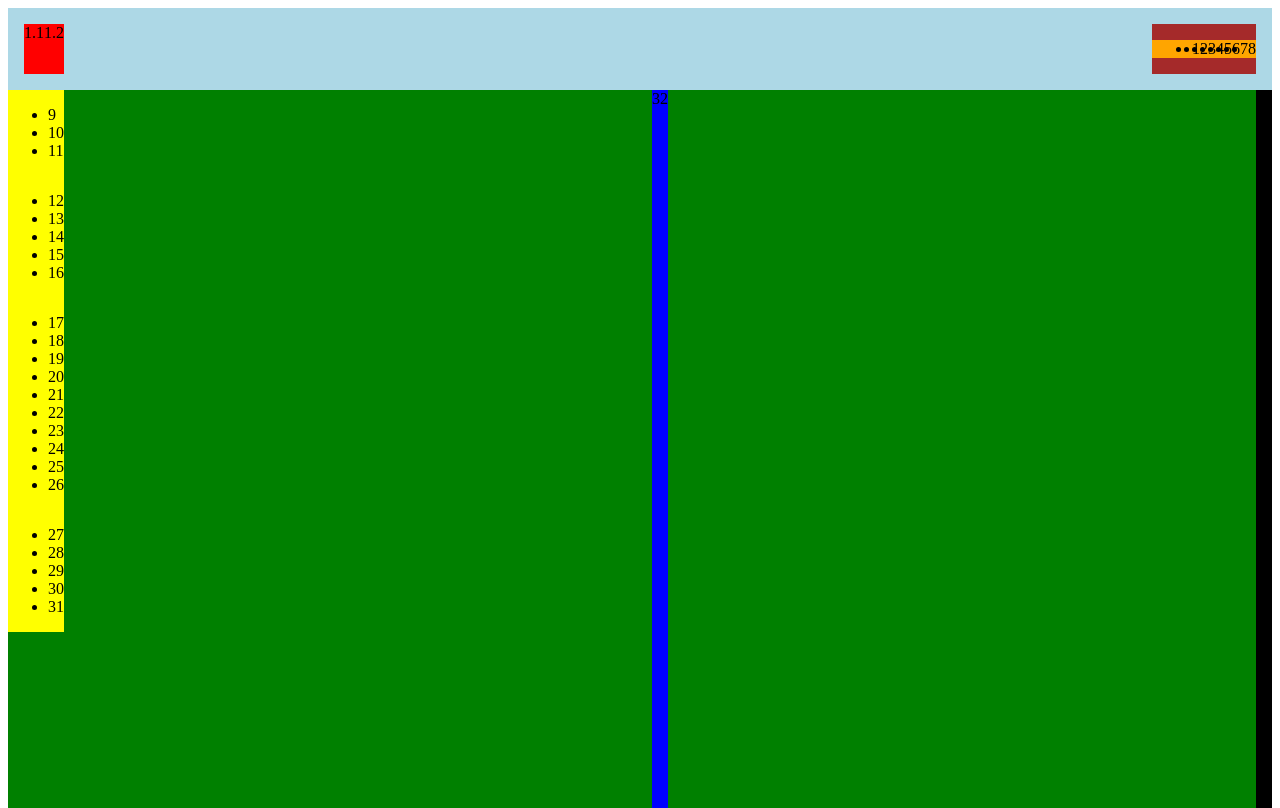
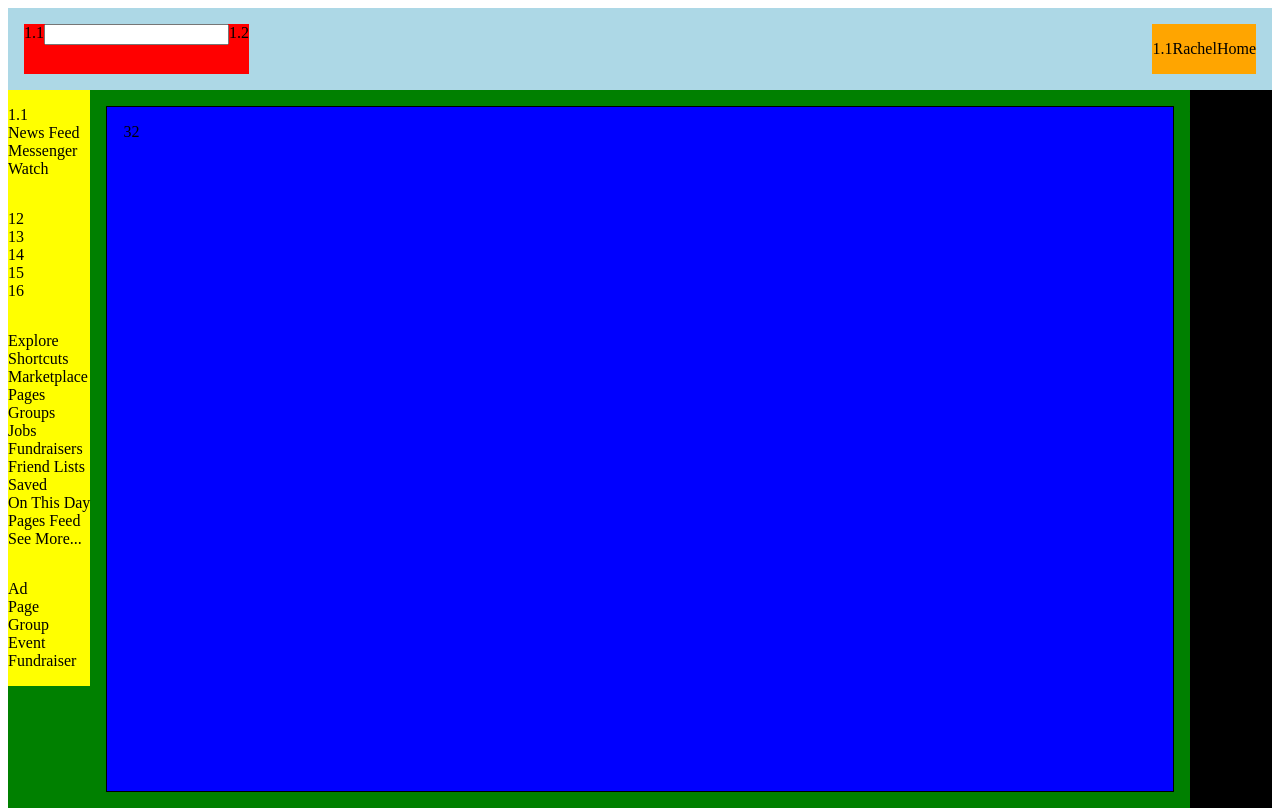
Before and after one commit to rfpoulos/facebookclone, a plain HTML site: page index.html in a window 1280 px wide. Drawn offline with Linux system fonts and the light colour scheme.

Commit message:
now with dummy text

```diff
--- a/index.html
+++ b/index.html
@@ -10,54 +10,59 @@
         <header>
             <div class="left-header">
                 <span class="logo">1.1</span>
-                <span class="search">1.2</span>
+                <span class="search"><input type="text"/></span>
+                <span class="magnnifying-glass">1.2</span>
             </div>
             <nav class="test">
-                <ul class="right-header">
-                    <li>1</li>
-                    <li>2</li>
-                    <li>3</li>
-                    <li>4</li>
-                    <li>5</li>
-                    <li>6</li>
-                    <li>7</li>
-                    <li>8</li>
+                <ul class="right-header list">
+                    <li><span class="user">1.1</span></li>
+                    <li>Rachel</li>
+                    <li>Home</li>
+                    <li><span class="friends"></span></li>
+                    <li><span class="messenger"></span></li>
+                    <li><span class="notifications"></span></li>
+                    <li><span class="about"></span></li>
+                    <li><span class="drop-down"></span></li>
                 </ul>
             </nav>
         </header>
         <main class="dividers">
             <div class="column1">
                 <nav class="site-links">
-                    <ul class="site_nav">
-                        <li>9</li>
-                        <li>10</li>
-                        <li>11</li>
+                    <ul class="site_nav list">
+                        <li><span class="user">1.1</span></li>
+                        <li>News Feed</li>
+                        <li>Messenger</li>
+                        <li>Watch</li>
                     </ul>
-                    <ul class="short_cuts">
+                    <ul class="short_cuts list">
                         <li>12</li>
                         <li>13</li>
                         <li>14</li>
                         <li>15</li>
                         <li>16</li>
                     </ul>
-                    <ul class="explore">
-                        <li>17</li>
-                        <li>18</li>
-                        <li>19</li>
-                        <li>20</li>
-                        <li>21</li>
-                        <li>22</li>
-                        <li>23</li>
-                        <li>24</li>
-                        <li>25</li>
-                        <li>26</li>
+                    <ul class="explore list">
+                        <li class="explore">Explore</li>
+                        <li class="shortcuts">Shortcuts</li>
+                        <li><div class="events"></div></li>
+                        <li class="marketplace">Marketplace</li>
+                        <li class="pages">Pages</li>
+                        <li class="groups">Groups</li>
+                        <li class="jobs">Jobs</li>
+                        <li class="fundraisers">Fundraisers</li>
+                        <li class="friend-list">Friend Lists</li>
+                        <li class="saved">Saved</li>
+                        <li class="day">On This Day</li>
+                        <li class="pages">Pages Feed</li>
+                        <li class="see-more">See More...</li>
                     </ul>
-                    <ul class="create">
-                        <li>27</li>
-                        <li>28</li>
-                        <li>29</li>
-                        <li>30</li>
-                        <li>31</li>
+                    <ul class="create list">
+                        <li>Ad</li>
+                        <li>Page</li>
+                        <li>Group</li>
+                        <li>Event</li>
+                        <li>Fundraiser</li>
                     </ul>
                 </nav>
             </div>
@@ -66,13 +71,13 @@
             </div>
             <div class="feeded-features">
                 <div class="stories">
-                    33
+                    Stories
                 </div>
                 <div classes="your_pages">
-                    34
+                    Your Pages
                 </div>
                 <div class="trending">
-                    35
+                    Recent Posts
                 </div>
             </div>
         </main>
--- a/main.css
+++ b/main.css
@@ -43,6 +43,10 @@ header {
 
 .wall {
     background-color: blue;
+    flex-grow: 1;
+    padding: 1em;
+    margin: 1em;
+    border: .1em solid black;
 }
 .feeded-features {
     background-color: black;
@@ -50,3 +54,15 @@ header {
 .test {
     background-color: brown;
 }
+
+.list {
+    list-style: none;
+    padding: 1em 0 1em 0;
+    margin: 0;
+}
+.events {
+    width: 2em; /*width of your image*/
+    background-image: url("./images/events.jpg");
+    margin: 0; /* If you want no margin */
+    padding: 0; /*if your want to padding */
+}
```
Also changed, not shown: images/events.jpg (added), images/facebookicon.jpg (added), images/groups.jpg (added), images/images.jpg (added), 13 other files.
